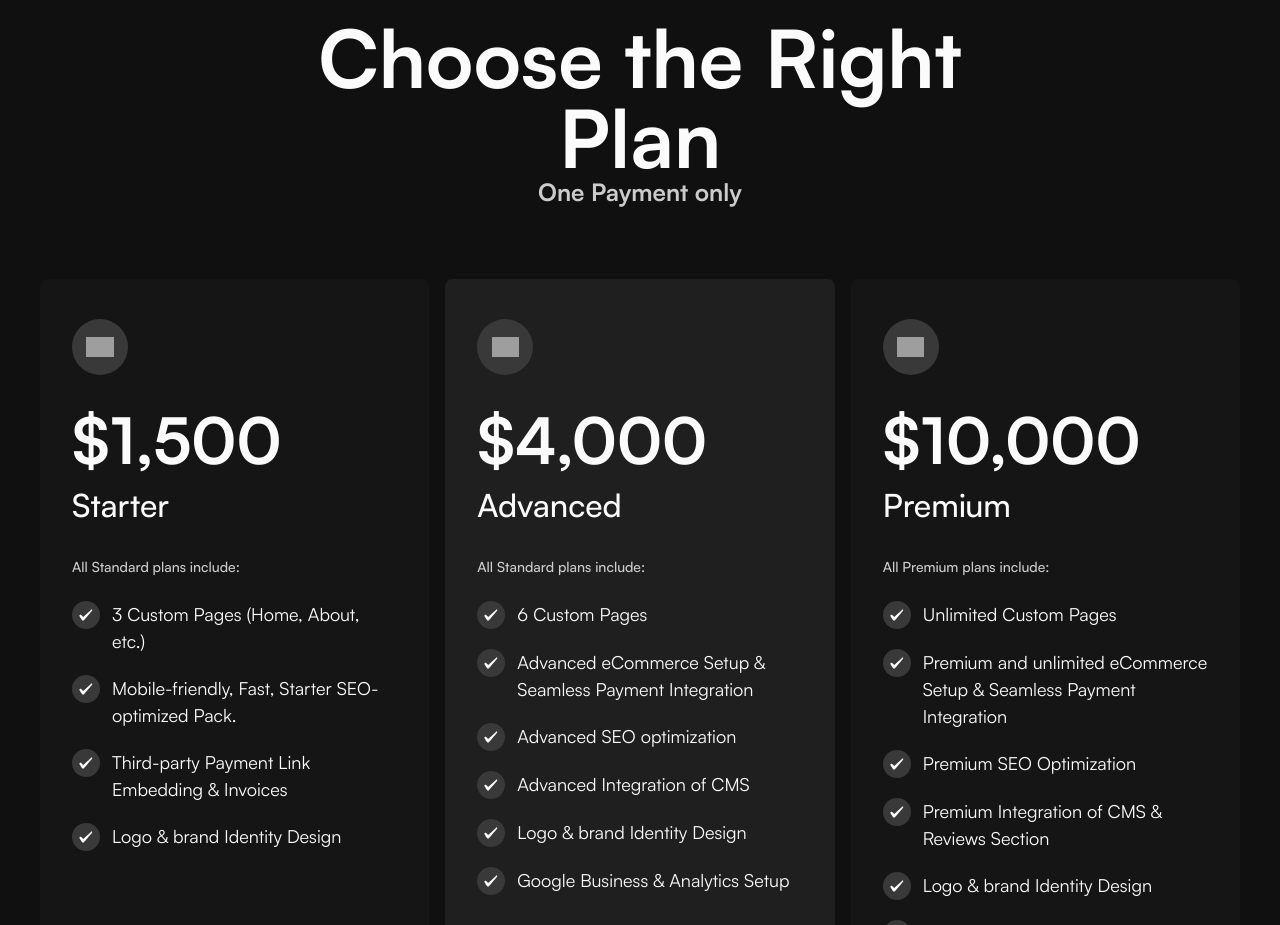
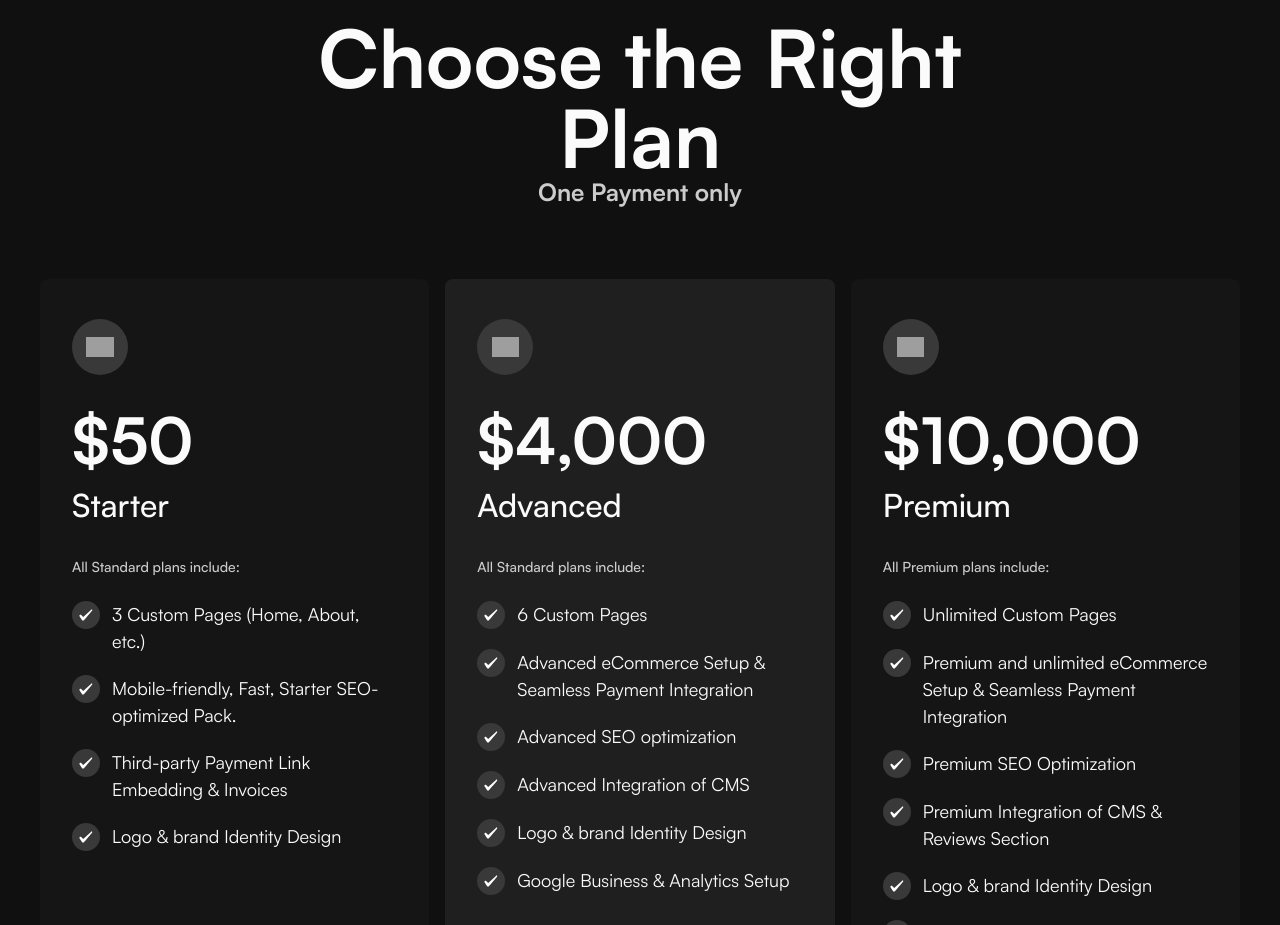
Before and after one commit to kywebb/iro-web-design, a website: page pricing.html in a window 1280 px wide. Shown: the part 175-1100 px from the top of the page. Drawn offline with nearby package versions, Linux system fonts and the light colour scheme; grey boxes are pictures that could not be loaded.

Commit message:
changed starter to

```diff
--- a/pricing.html
+++ b/pricing.html
@@ -102,7 +102,7 @@
                   <div class="price-icon"><img loading="lazy" src="https://cdn.prod.website-files.com/66d7569e04e345dd50a3517d/66d892f44dbb976defe58569_Price%20Icon.svg" alt="" class="contain"></div>
                   <div class="price-card-heading">
                     <div class="price">
-                      <div class="heading-3 text-weight-bold">$1,500</div>
+                      <div class="heading-3 text-weight-bold">$50</div>
                     </div>
                     <div class="product-title">
                       <div class="heading-6 text-weight-medium">Starter </div>
```
